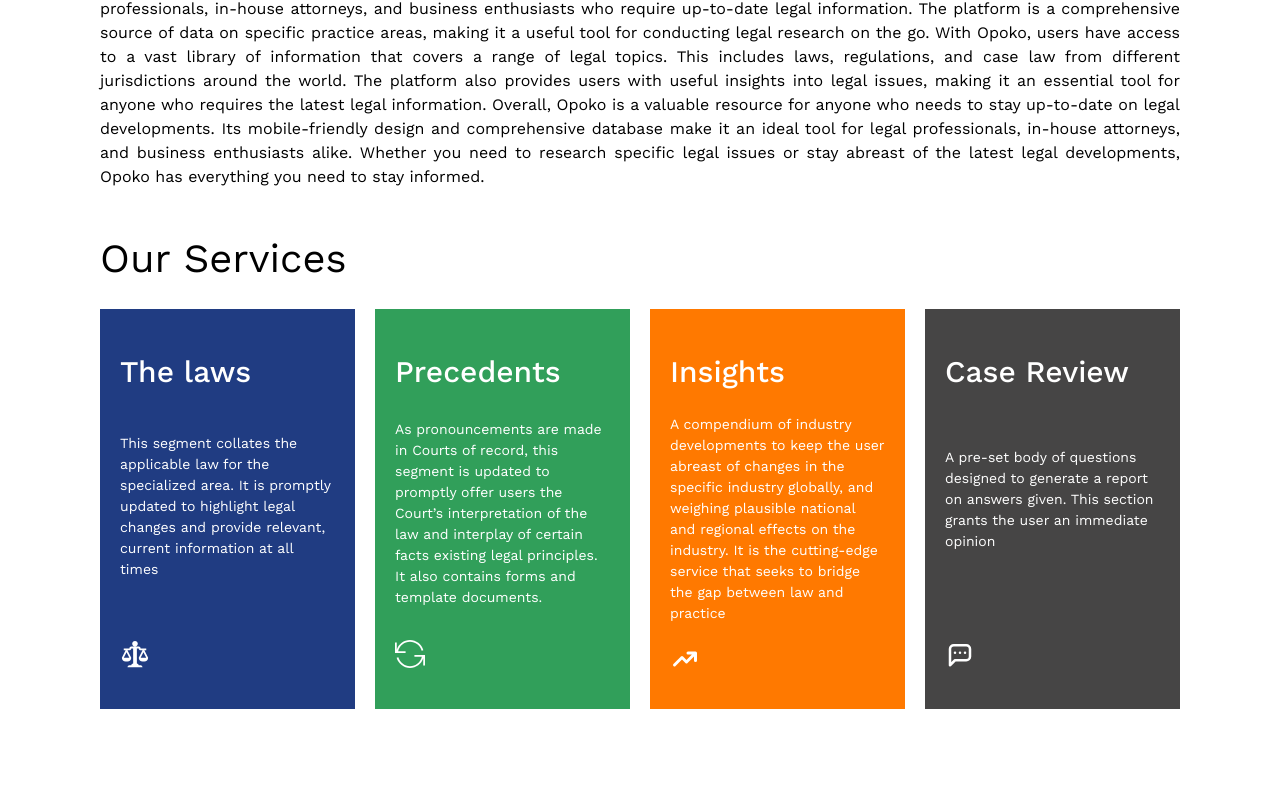
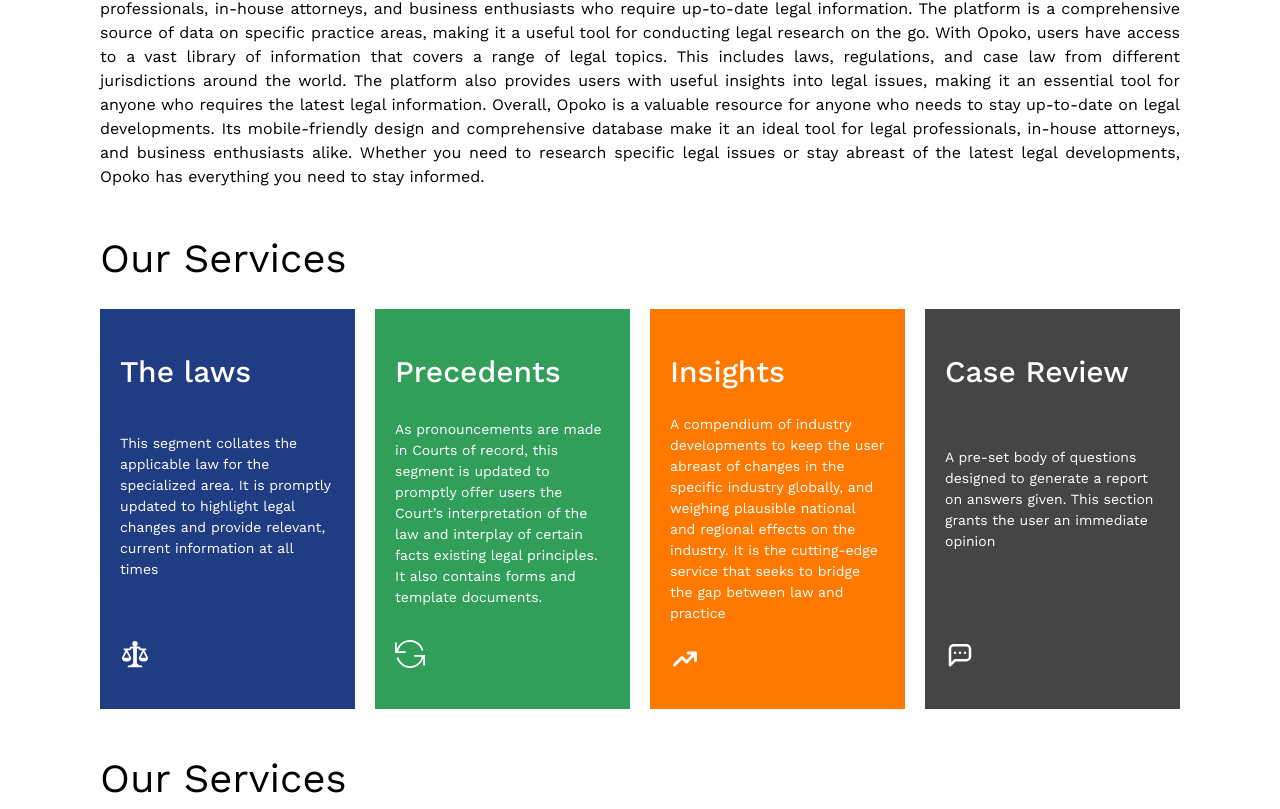
Before and after one commit to Niscolinx/opoko, a React (Vite) app: page /about-us in a window 1280 px wide. Shown: the part 337-1146 px from the top of the page. Before the commit the page ends 1046 px from the top, so only its background shows below. Built offline with nearby package versions, Linux system fonts and the light colour scheme.

Commit message:
working on about us

```diff
--- a/src/pages/AboutUs.tsx
+++ b/src/pages/AboutUs.tsx
@@ -25,7 +25,7 @@ export const Card = ({ title, description, Icon, bgColor }: Required<Card>) => {
 function AboutUs() {
   return (
     <div className="grid gap-16">
-      <div className="grid gap-16 text-justify">
+      <section className="grid gap-16 text-justify">
         <p
           className="font-bold text-[5rem] text-color-blue text-center max-w-[50rem] mx-auto capitalize"
           style={{
@@ -53,8 +53,8 @@ function AboutUs() {
           legal issues or stay abreast of the latest legal developments, Opoko
           has everything you need to stay informed.
         </p>
-      </div>
-      <div className="grid gap-8">
+      </section>
+      <section className="grid gap-8">
         <p className="text-[4rem]">Our Services</p>
 
         <div
@@ -96,7 +96,10 @@ function AboutUs() {
             bgColor={'bg-[#464545]'}
           />
         </div>
-      </div>
+      </section>
+      <section className="grid gap-8">
+        <p className="text-[4rem]">Our Services</p>
+      </section>
     </div>
   );
 }
```
